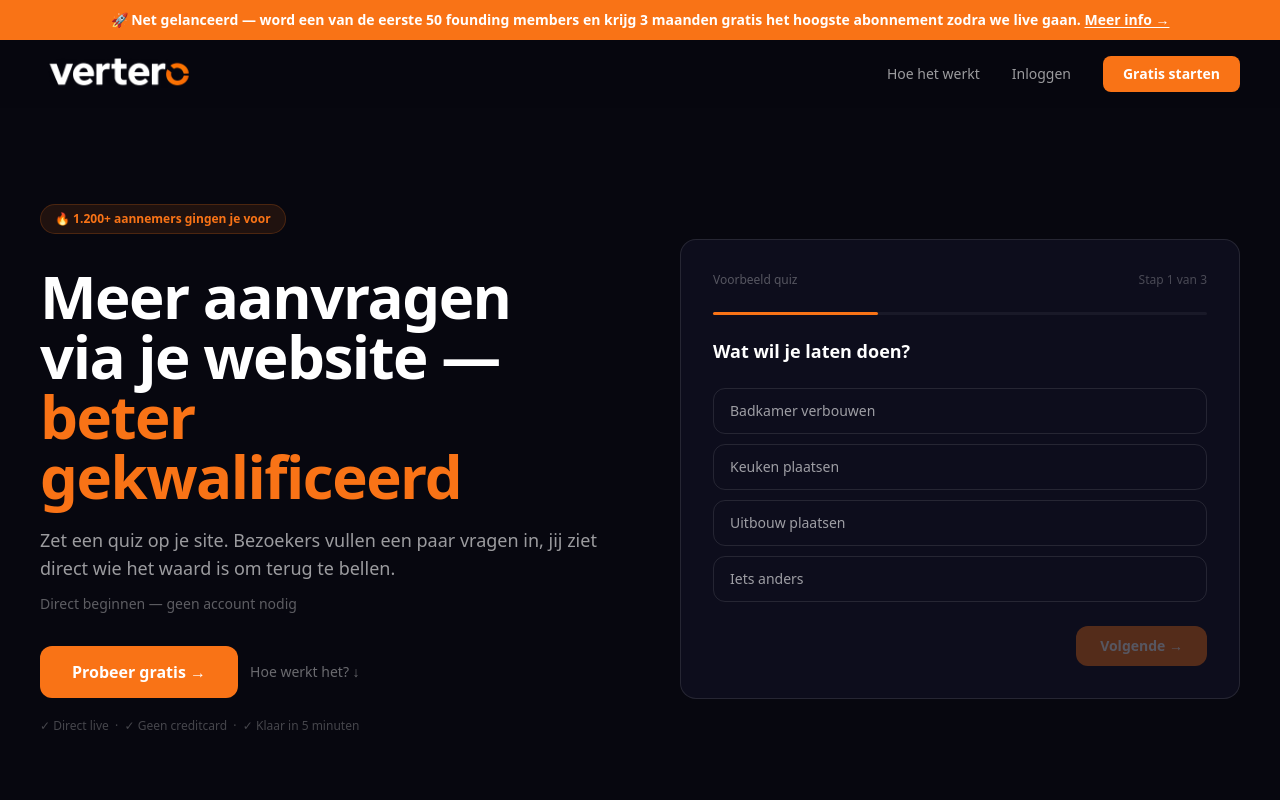
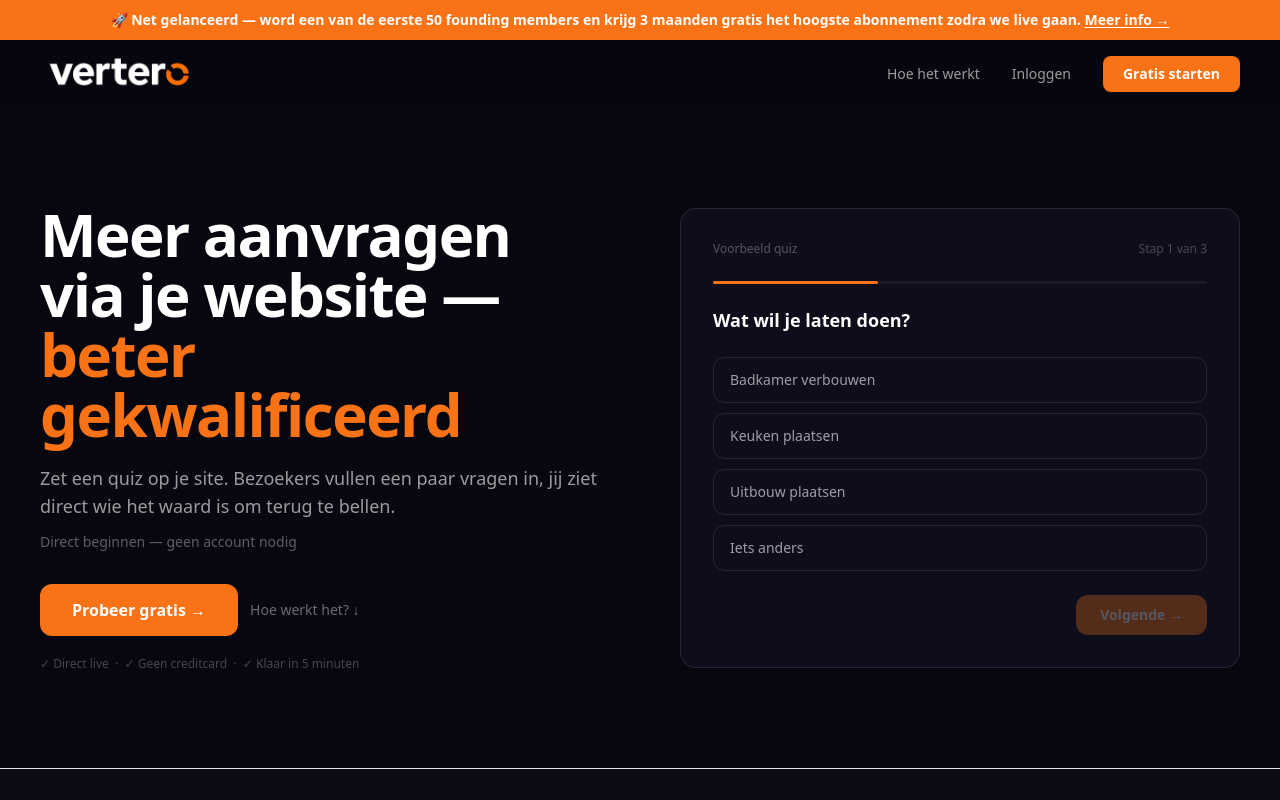
Before and after one commit to VerteroNL/Vertero, a Next.js app: page / in a window 1280 px wide. Shown: the top 800 px of the page. Built offline with nearby package versions, Linux system fonts and the light colour scheme; no server answers; the database is empty.

Commit message:
copy: remove fake social proof badge

```diff
--- a/src/app/page.tsx
+++ b/src/app/page.tsx
@@ -68,9 +68,6 @@ export default function HomePage() {
       {/* HERO */}
       <section className="max-w-7xl mx-auto px-5 md:px-10 py-14 md:py-24 grid grid-cols-1 md:grid-cols-2 gap-10 md:gap-20 items-center">
         <div>
-          <div className="inline-flex items-center gap-2 bg-[#f97316]/10 border border-[#f97316]/20 text-[#f97316] text-xs font-semibold px-3.5 py-1.5 rounded-full mb-8">
-            🔥 1.200+ aannemers gingen je voor
-          </div>
           <h1 className="text-4xl md:text-5xl lg:text-6xl font-extrabold leading-[1.08] tracking-tight mb-5">
             Meer aanvragen<br />via je website —<br />
             <span className="text-[#f97316]">beter gekwalificeerd</span>
```
